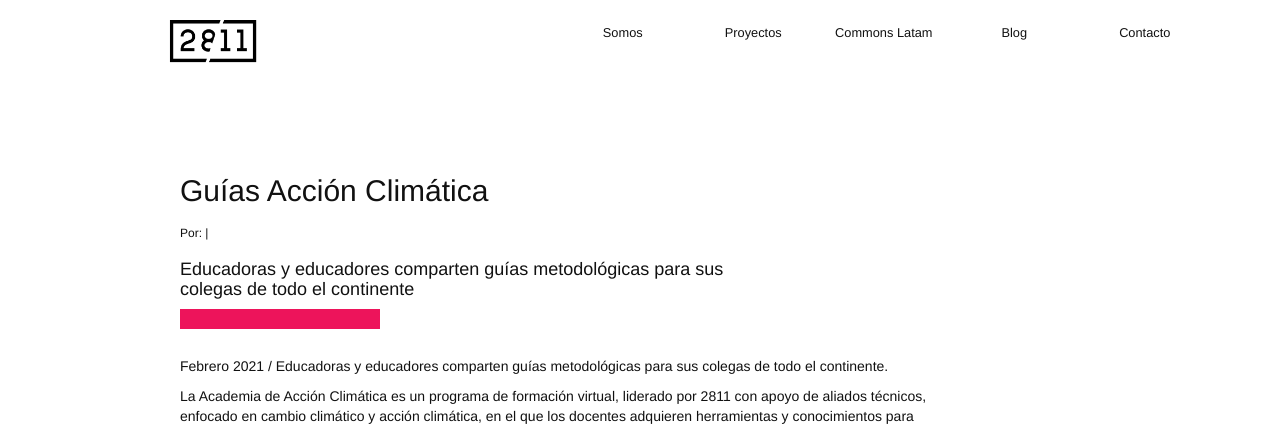
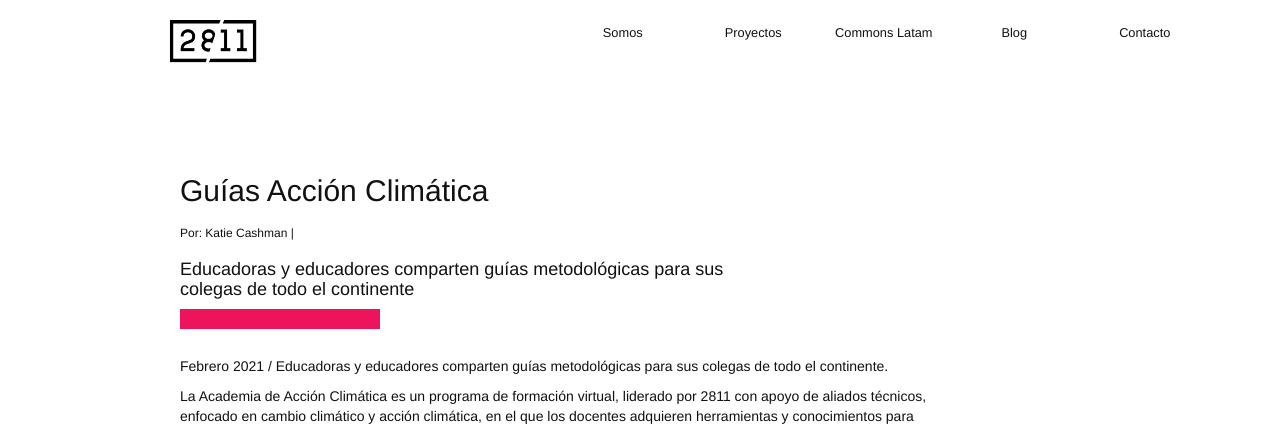
Before and after one commit to 2811Chile/2811Chile.github.io, a Jekyll site: the page built from _posts/2021-02-25-guias-de-accion-climatica.markdown, in a window 1280 px wide. Shown: the top 426 px of the page. Built offline with Jekyll 4.4.1, drawn with Linux system fonts in a browser that asks for light colours; nearby versions of some CDN libraries; some web fonts are replaced; our own code applies the rules of GitHub Pages for plain Markdown files.

Commit message:
Updated Guias De Accion Climatica

```diff
--- a/_posts/2021-02-25-guias-de-accion-climatica.markdown
+++ b/_posts/2021-02-25-guias-de-accion-climatica.markdown
@@ -3,7 +3,8 @@
 date: 2021-02-25 20:07:00 Z
 nombre: Guías Acción Climática
 fecha: 2021-02-26 00:00:00 Z
-link-contacto: mailto:luzmila@2811.cl
+autor: Katie Cashman
+link-contacto: mailto:katie@2811.cl
 categorias: herramientas, agentes de cambio, acción climática
 bajada: Educadoras y educadores comparten guías metodológicas para sus colegas de
   todo el continente
```
